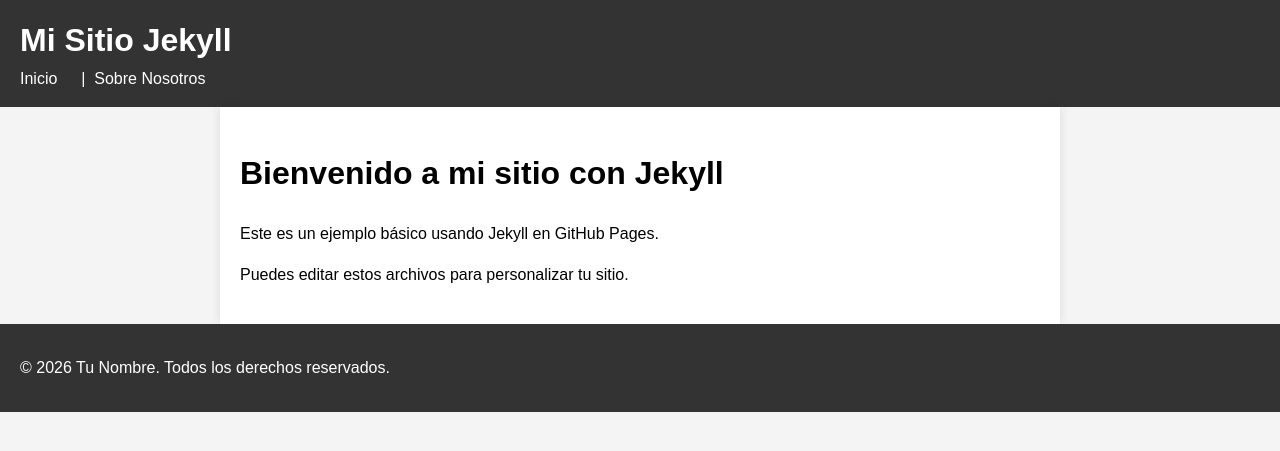
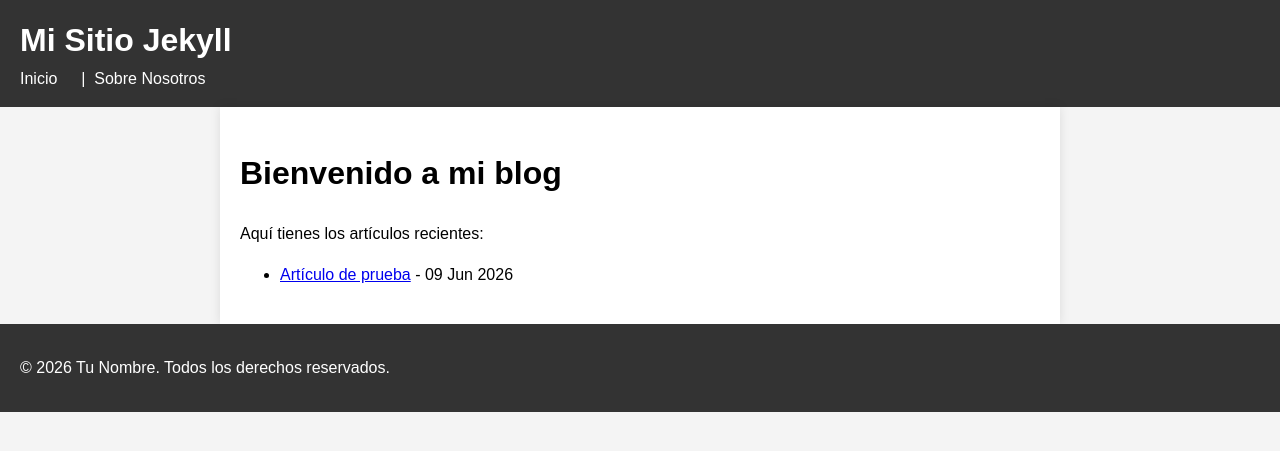
Before and after one commit to alberthr/alberthr.github.io, a Jekyll site: the page built from index.md, in a window 1280 px wide. Shown: the top 451 px of the page. Built offline with Jekyll 4.4.1, drawn with Linux system fonts in a browser that asks for light colours.

Commit message:
Update index.md

```diff
--- a/index.md
+++ b/index.md
@@ -3,8 +3,14 @@ layout: default
 title: Inicio
 ---
 
-# Bienvenido a mi sitio con Jekyll
+# Bienvenido a mi blog
 
-Este es un ejemplo básico usando Jekyll en GitHub Pages.
+Aquí tienes los artículos recientes:
 
-Puedes editar estos archivos para personalizar tu sitio.
+<ul>
+{% for post in site.posts %}
+  <li>
+    <a href="{{ post.url }}">{{ post.title }}</a> - {{ post.date | date: "%d %b %Y" }}
+  </li>
+{% endfor %}
+</ul>
```
